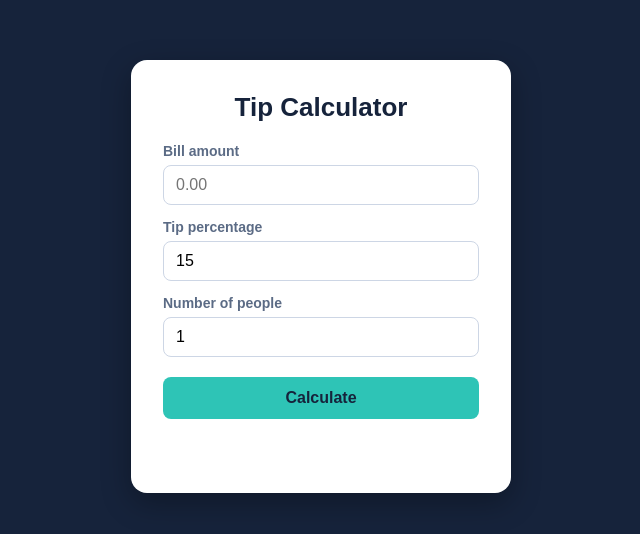
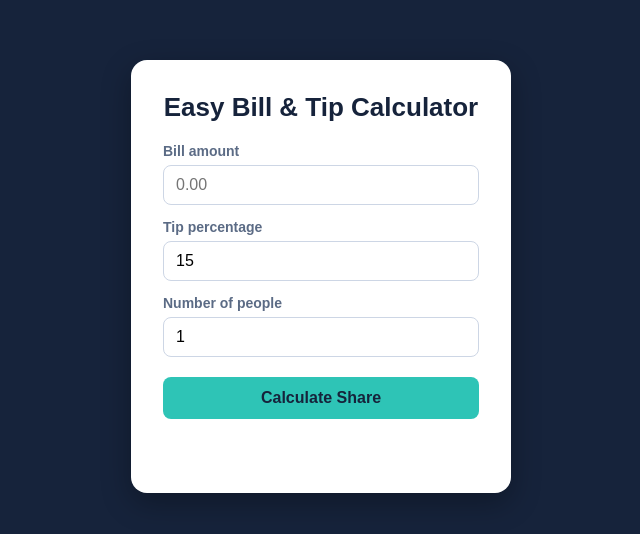
Before and after one commit to itsAli00001/Tip_calculator, a plain HTML site: page index.html in a window 1280 px wide. Shown: the part 124-658 px from the top of the page, without its empty margins (319-959 px from the left). Drawn offline with Linux system fonts and the light colour scheme.

Commit message:
change the headings

```diff
--- a/index.html
+++ b/index.html
@@ -9,7 +9,7 @@
 <body>
   <main class="card">
     <!-- CONFLICT ZONE: both developers will edit the line below -->
-    <h1>Tip Calculator</h1>
+    <h1>Easy Bill & Tip Calculator</h1>
 
     <label for="bill">Bill amount</label>
     <input id="bill" type="number" min="0" placeholder="0.00" />
@@ -21,7 +21,7 @@
     <input id="people" type="number" min="1" placeholder="1" value="1" />
 
     <!-- CONFLICT ZONE: both developers will edit the button label below -->
-    <button id="calcBtn">Calculate</button>
+    <button id="calcBtn">Calculate Share</button>
 
     <div id="result" class="result"></div>
   </main>
```
